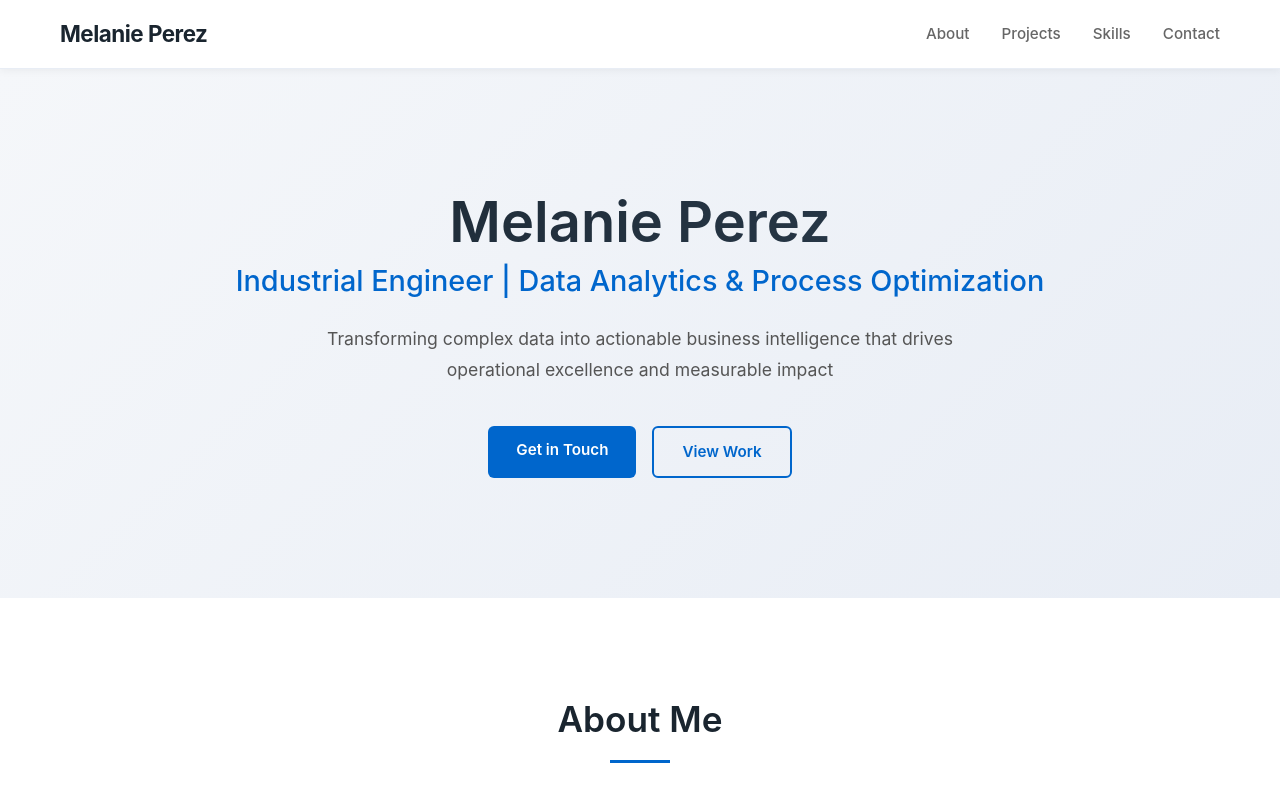
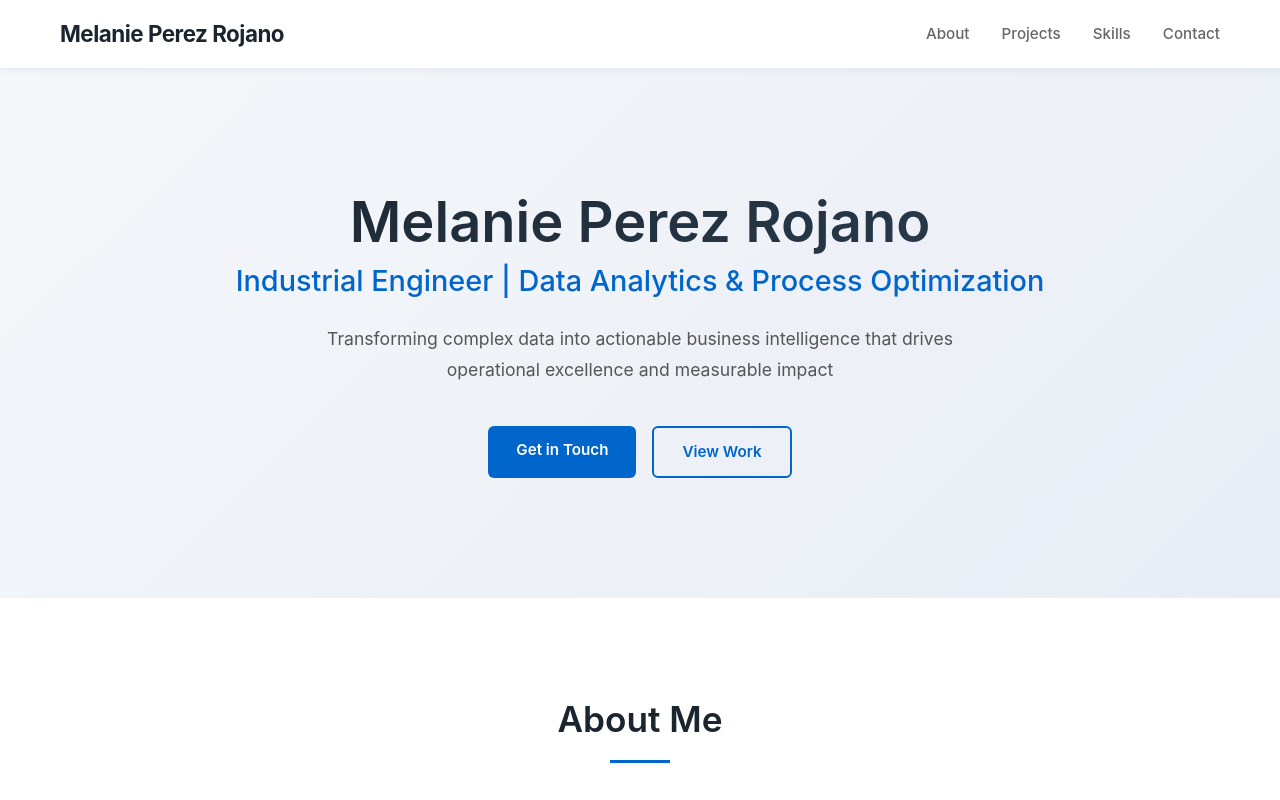
Before and after one commit to MelanieperezR/CV-Data-, a plain HTML site: page index.html in a window 1280 px wide. Shown: the top 800 px of the page. Drawn offline with Linux system fonts and the light colour scheme.

Commit message:
Update index.html

```diff
--- a/index.html
+++ b/index.html
@@ -10,7 +10,7 @@
     <!-- Navigation -->
     <nav class="navbar">
         <div class="container">
-            <div class="nav-brand">Melanie Perez</div>
+            <div class="nav-brand">Melanie Perez Rojano</div>
             <ul class="nav-links">
                 <li><a href="#about">About</a></li>
                 <li><a href="#projects">Projects</a></li>
@@ -24,7 +24,7 @@
     <section class="hero">
         <div class="container">
             <div class="hero-content">
-                <h1>Melanie Perez</h1>
+                <h1>Melanie Perez Rojano</h1>
                 <h2>Industrial Engineer | Data Analytics & Process Optimization</h2>
                 <p class="hero-tagline">Transforming complex data into actionable business intelligence that drives operational excellence and measurable impact</p>
                 <div class="hero-cta">
@@ -264,4 +264,5 @@
         });
     </script>
 </body>
+
 </html>
```
